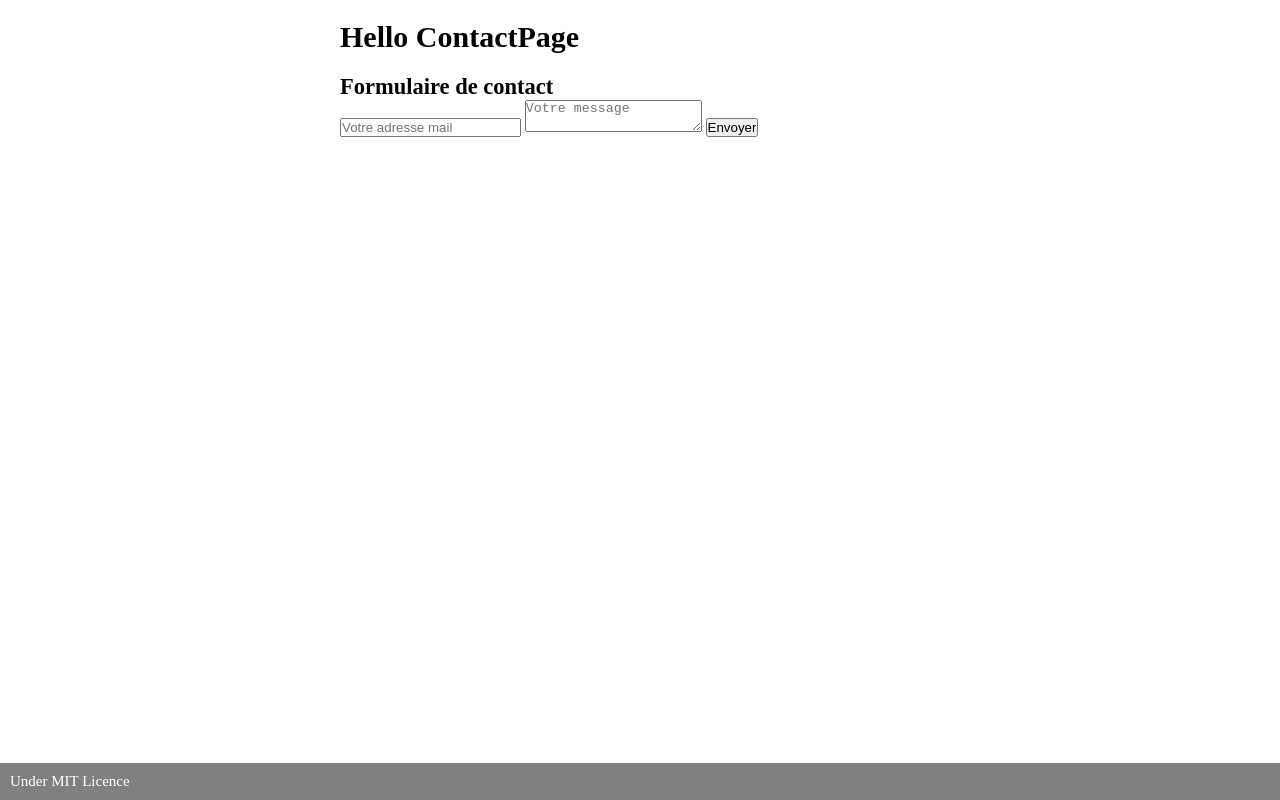
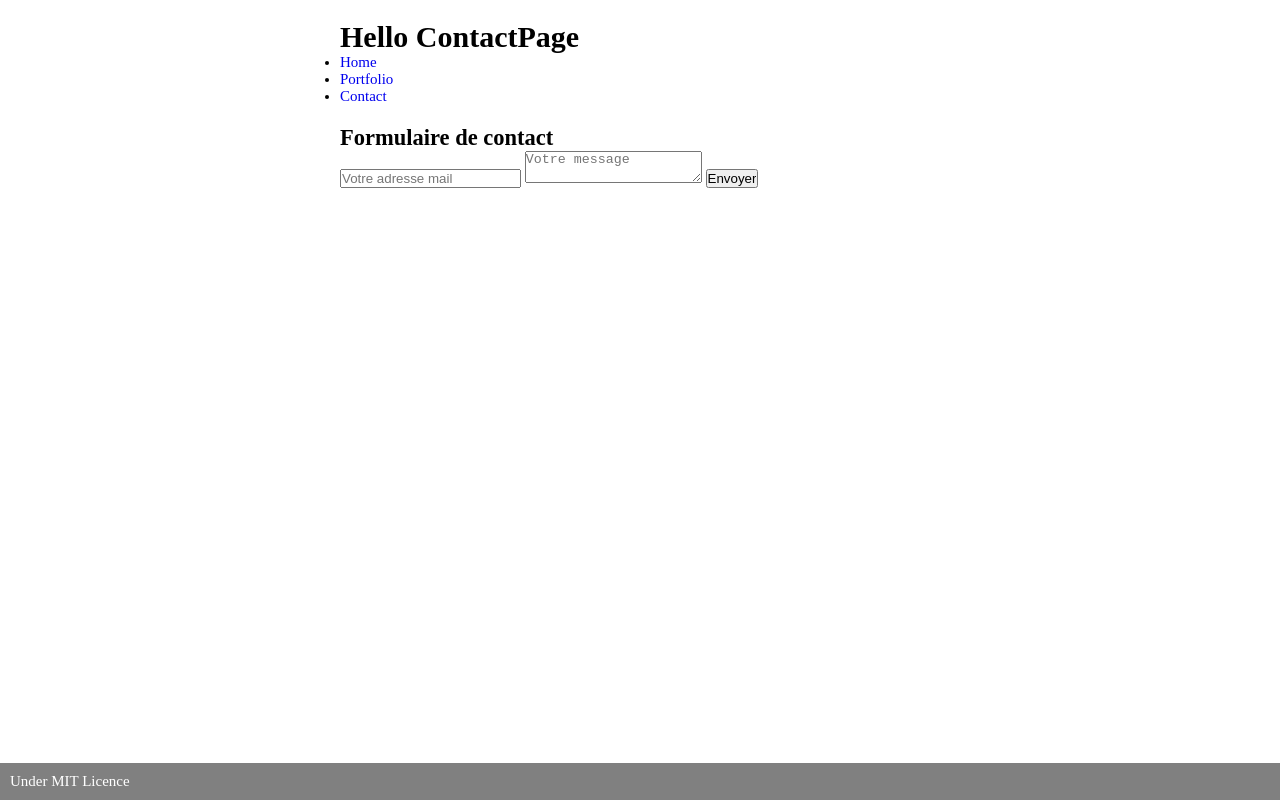
Before and after one commit to learn-dws/CIFAPgithub, a plain HTML site: page contact.html in a window 1280 px wide. Drawn offline with Linux system fonts and the light colour scheme.

Commit message:
Ajout de la nav

```diff
--- a/contact.html
+++ b/contact.html
@@ -9,6 +9,13 @@
 
 		<header>
 			<h1>Hello ContactPage</h1>
+			<nav>
+				<ul>
+					<li><a href="index.html">Home</a></li>
+					<li><a href="portfolio.html">Portfolio</a></li>
+					<li><a href="contact.html">Contact</a></li>
+				</ul>
+			</nav>
 		</header>
 
 		<main>
```
Also changed, not shown: index.html (+7 -0 lines), portfolio.html (+7 -0 lines), 1 other file.
